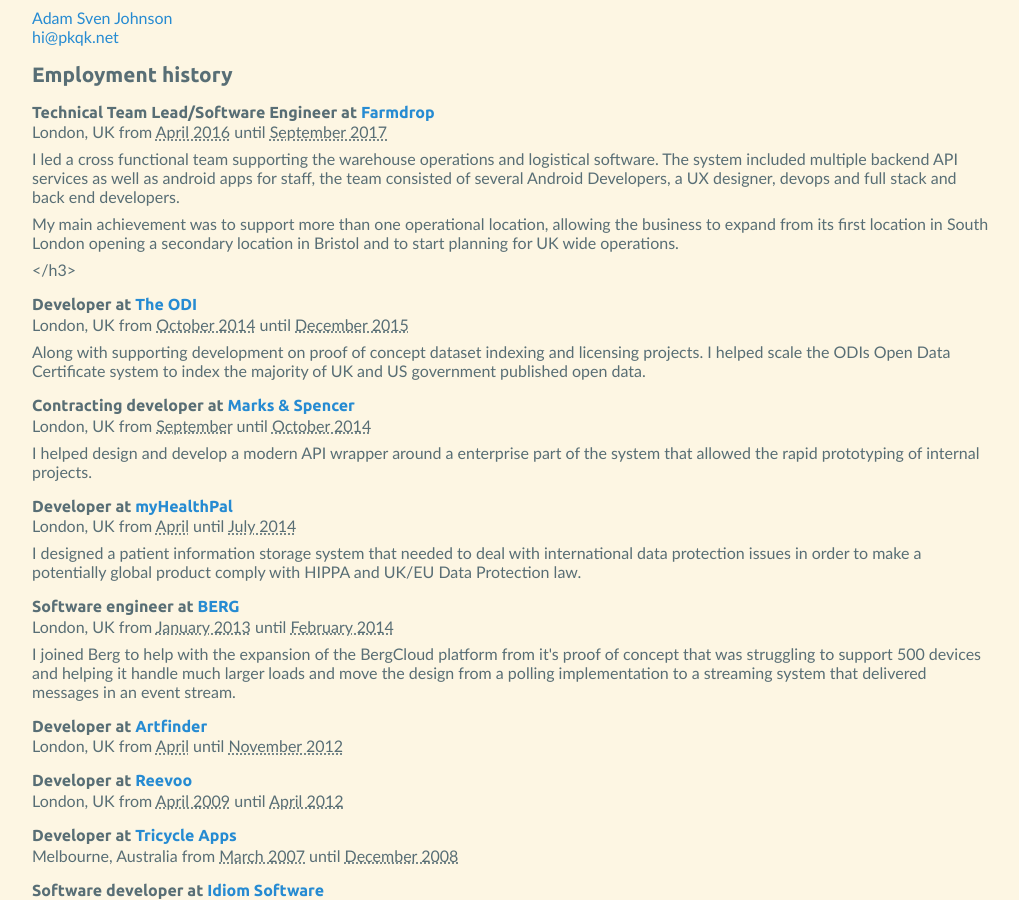
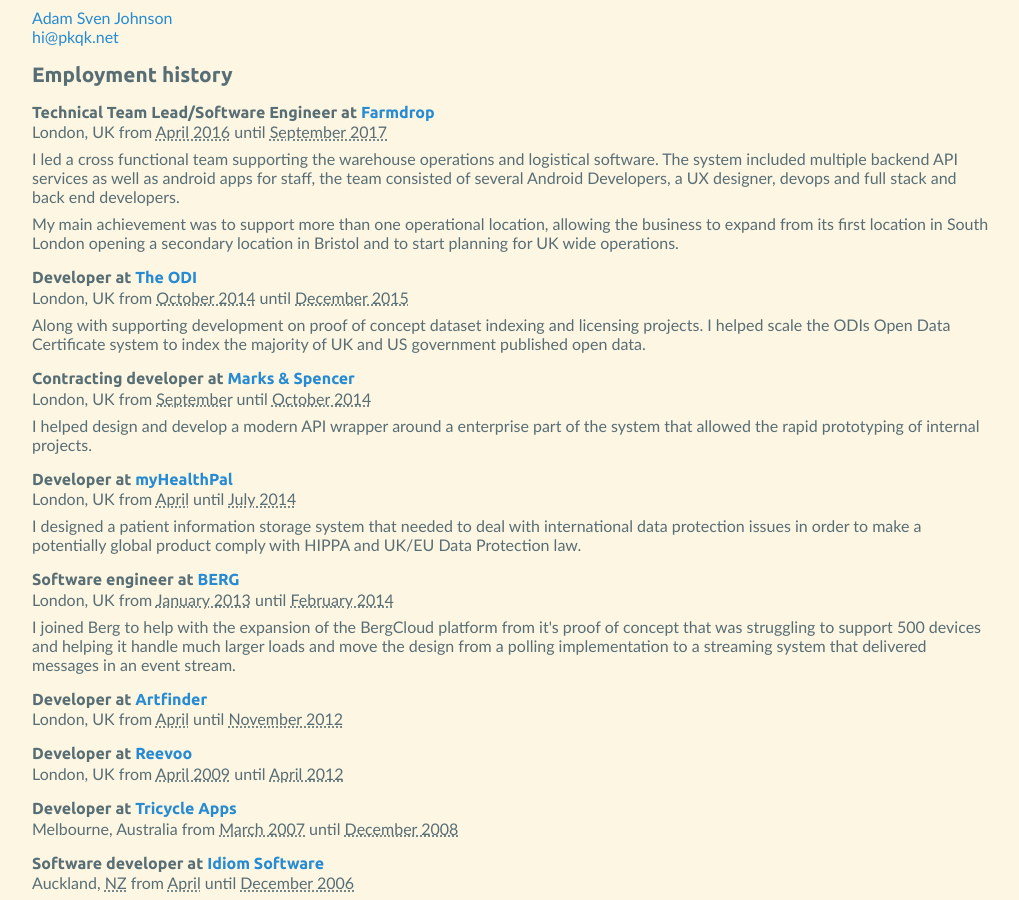
Before and after one commit to pkqk/pkqk.github.io, a Jekyll site: the page built from cv.md, in a window 1280 px wide and 900 px high, scrolled down 425 px. Shown: the whole window, without its empty margins (128-1147 px from the left). Built offline with Jekyll 4.4.1, drawn with Linux system fonts in a browser that asks for light colours.

Commit message:
Remove rouge closing tag

```diff
--- a/cv.md
+++ b/cv.md
@@ -53,7 +53,6 @@
     <p class="description">
       My main achievement was to support more than one operational location, allowing the business to expand from its first location in South London opening a secondary location in Bristol and to start planning for UK wide operations.
     </p>
-    </h3>
   </li>
   <li class="experience vevent vcard">
     <a href="#name" class="include"></a>
```
